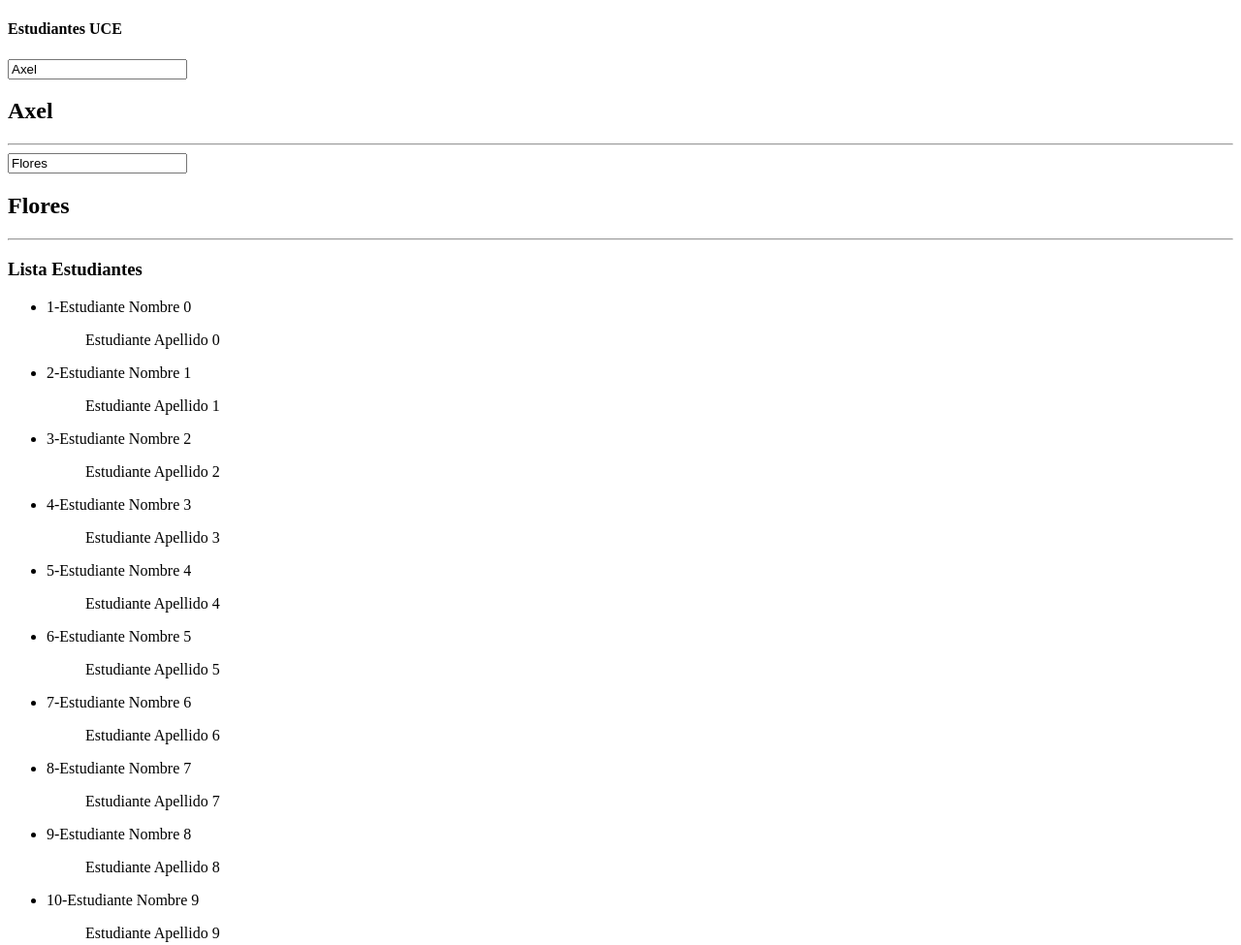
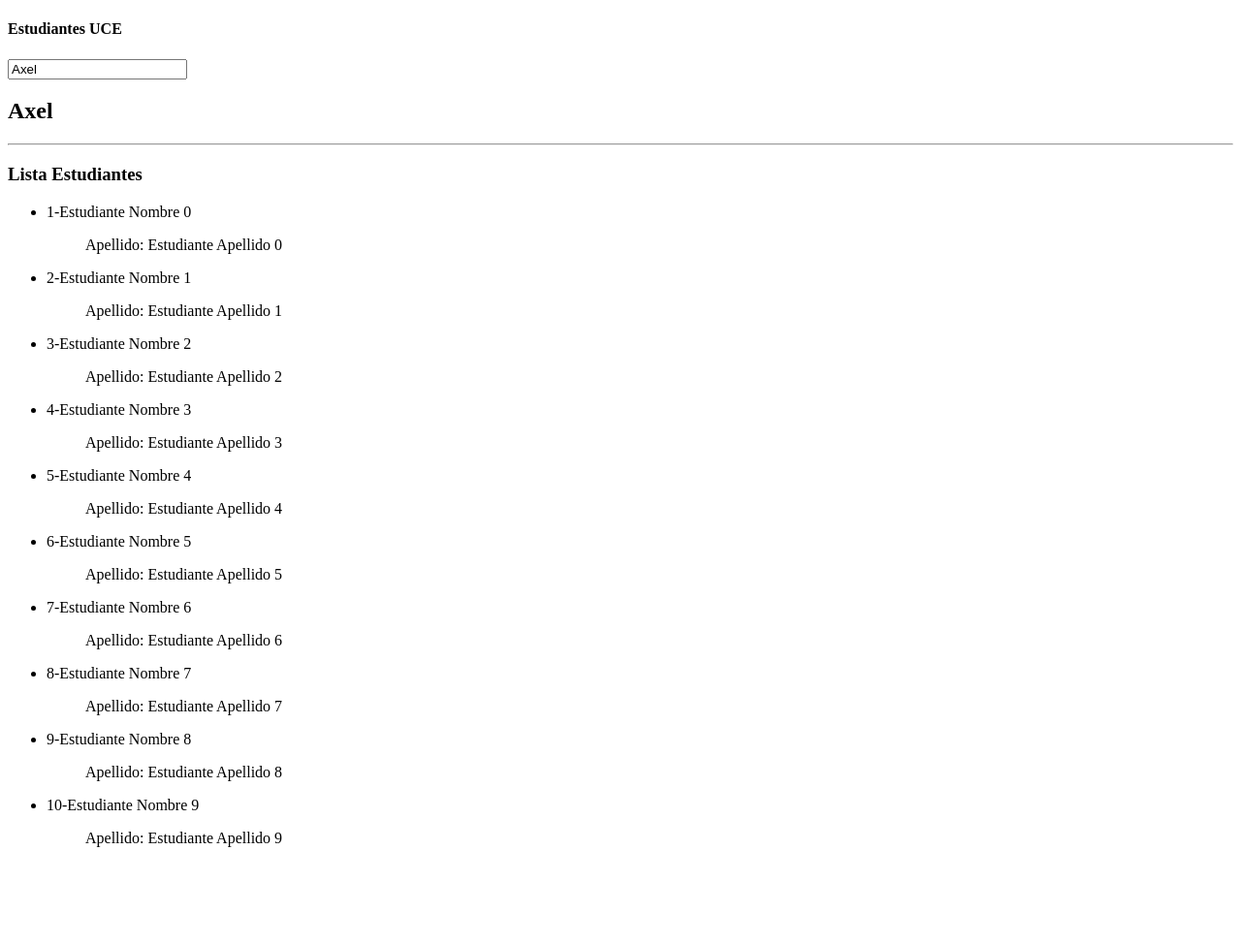
Before and after one commit to AxeleoFC/pw_U2_p4_af, a plain HTML site: page html/directivaVFor.html in a window 1280 px wide. Shown: the whole page at 97% size. After the commit the page ends 890 px from the top, so only its background shows below. Drawn offline with nearby package versions, Linux system fonts and the light colour scheme.

Commit message:
Taller 16

```diff
--- a/html/directivaVFor.html
+++ b/html/directivaVFor.html
@@ -17,9 +17,7 @@
             <input type="text" v-model="nombre" v-on:keypress.enter="agregarEstudiante2">
             <h1>{{nombre}}</h1>
             <hr>
-            <input type="text" v-model="apellido">
-            <h1>{{apellido}}</h1>
-            <hr>
+
             <h3>Lista Estudiantes</h3>
             <!--<ul>
                 <li>{{miarreglo[0]}}</li>
@@ -35,8 +33,8 @@
             </ul>-->
             <ul>
                 <li v-for="({nomb, apell}, index) in miarreglo">
-                    <span>{{index+1}}-{{nomb}}</span>
-                    <blockquote>{{apell}}</blockquote>
+                    <span v-show="nomb!==undefined">{{index+1}}-{{nomb}}</span>
+                    <blockquote v-if="apell!==undefined">Apellido: {{apell}}</blockquote>
                 </li>
             </ul>
         </div>
--- a/js/vFor.js
+++ b/js/vFor.js
@@ -14,8 +14,7 @@ const app = Vue.createApp({
     data(){
         return{
             miarreglo:estudiantes(),
-            nombre:'Axel',
-            apellido:'Flores'
+            nombre:'Axel'
         }
     },
     methods:{
@@ -26,8 +25,7 @@ const app = Vue.createApp({
             if (event.charCode=='13') {
                 console.log('Es enter')
                 const nEstudiante={
-                    nomb: this.nombre,
-                    apell: this.apellido
+                    nomb: this.nombre
                 }
                 this.miarreglo.unshift(nEstudiante)
             }else{
```
